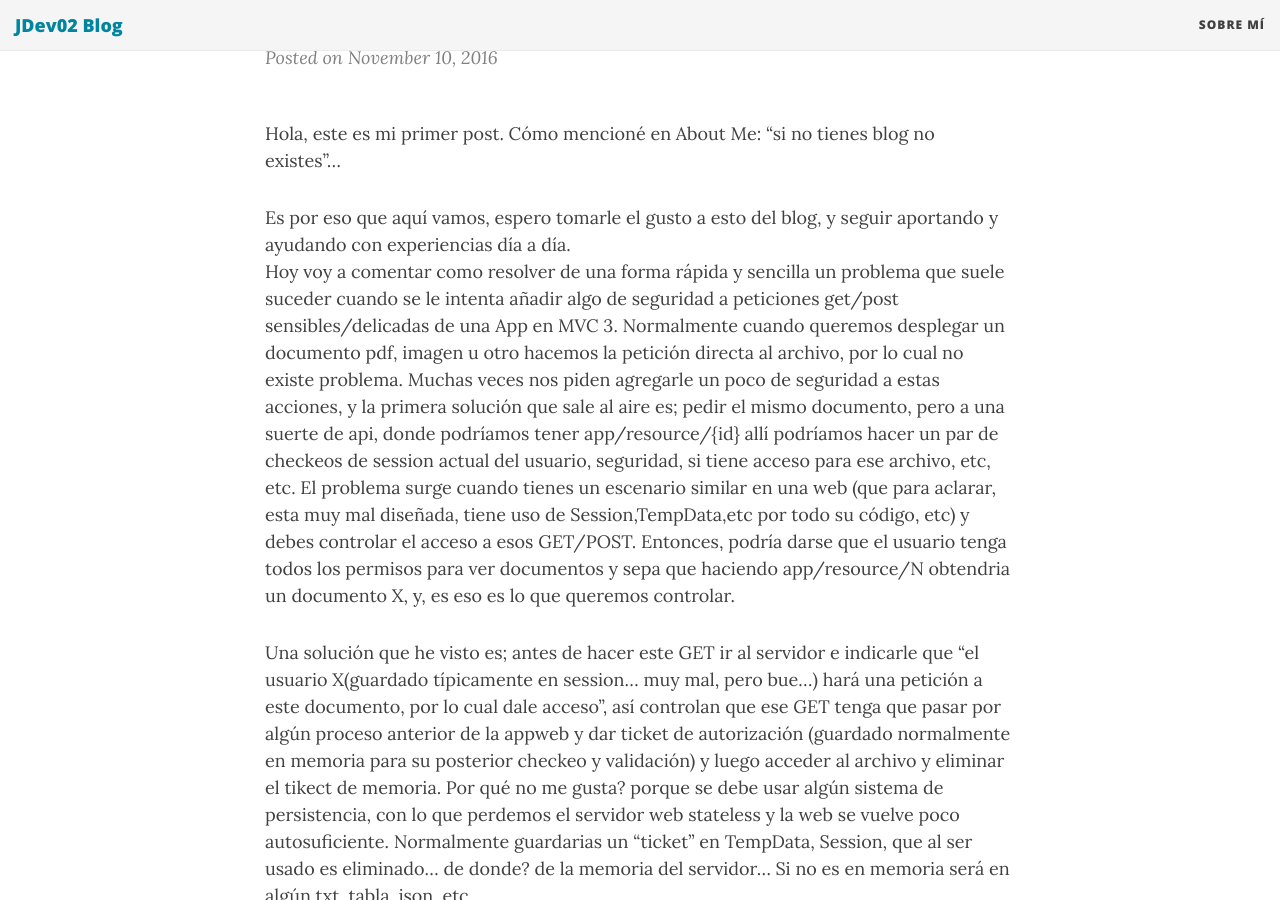
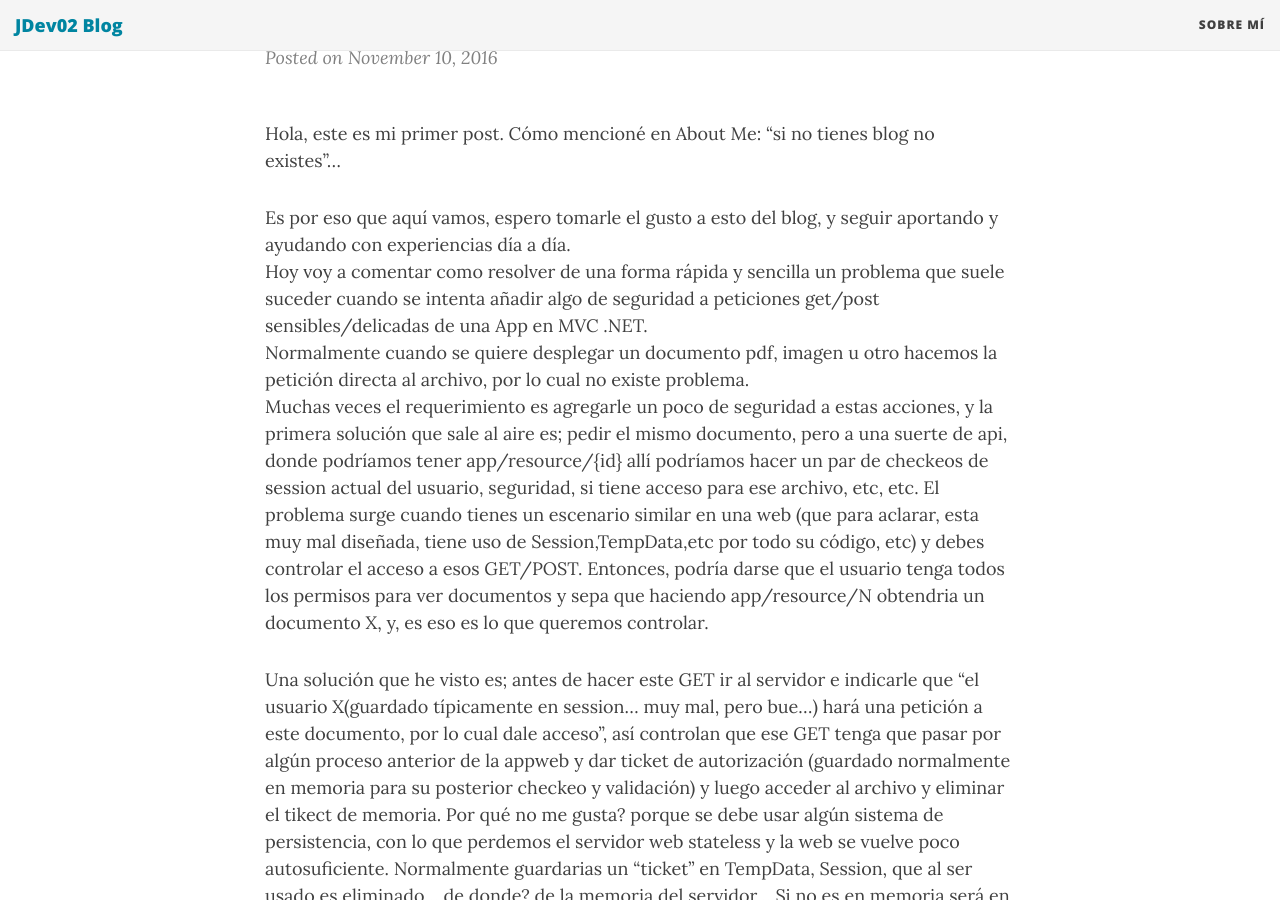
Before and after one commit to JDev02/JDev02.github.io, a Jekyll site: the page built from _posts/2016-11-10-token-stateless.md, in a window 1280 px wide and 900 px high, scrolled down 255 px. Built offline with Jekyll 4.4.1, drawn with Linux system fonts in a browser that asks for light colours; nearby versions of some CDN libraries; comment, search, counter and statistics services are not loaded.

Commit message:
correciones 1er post

```diff
--- a/_posts/2016-11-10-token-stateless.md
+++ b/_posts/2016-11-10-token-stateless.md
@@ -8,9 +8,9 @@ Hola, este es mi primer post.
 Cómo mencioné en About Me: “si no tienes blog no existes”...
 
 Es por eso que aquí vamos, espero tomarle el gusto a esto del blog, y seguir aportando y ayudando con experiencias día a día.
-<br>Hoy voy a comentar como resolver de una forma rápida y sencilla un problema que suele suceder cuando se le intenta añadir algo de seguridad a peticiones get/post sensibles/delicadas de una App en MVC 3.
-Normalmente cuando queremos desplegar un documento pdf, imagen u otro hacemos la petición directa al archivo, por lo cual no existe problema.
-Muchas veces nos piden agregarle un poco de seguridad a estas acciones, y la primera solución que sale al aire es; pedir el mismo documento, pero a una suerte de api, donde podríamos tener app/resource/{id} allí podríamos hacer un par de checkeos de session actual del usuario, seguridad, si tiene acceso para ese archivo, etc, etc.
+<br>Hoy voy a comentar como resolver de una forma rápida y sencilla un problema que suele suceder cuando se intenta añadir algo de seguridad a peticiones get/post sensibles/delicadas de una App en MVC .NET.<br>
+Normalmente cuando se quiere desplegar un documento pdf, imagen u otro hacemos la petición directa al archivo, por lo cual no existe problema. <br>
+Muchas veces el requerimiento es agregarle un poco de seguridad a estas acciones, y la primera solución que sale al aire es; pedir el mismo documento, pero a una suerte de api, donde podríamos tener app/resource/{id} allí podríamos hacer un par de checkeos de session actual del usuario, seguridad, si tiene acceso para ese archivo, etc, etc.
 El problema surge cuando tienes un escenario similar en una web (que para aclarar, esta muy mal diseñada, tiene uso de Session,TempData,etc por todo su código, etc) y debes controlar el acceso a esos GET/POST.
 Entonces, podría darse que el usuario tenga todos los permisos para ver documentos y sepa que haciendo app/resource/N obtendria un documento X, y, es eso es lo que queremos controlar.
 
```
